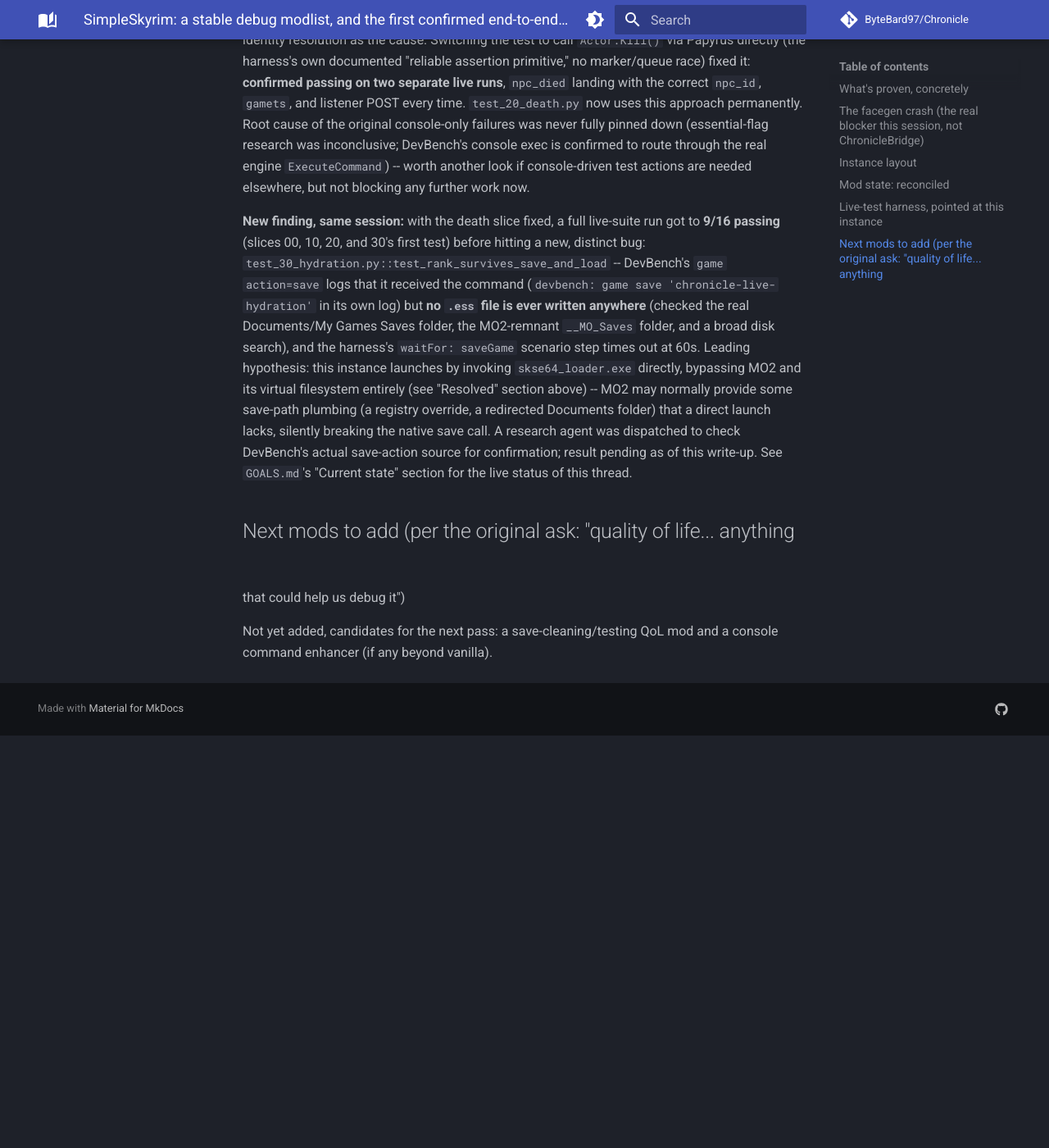
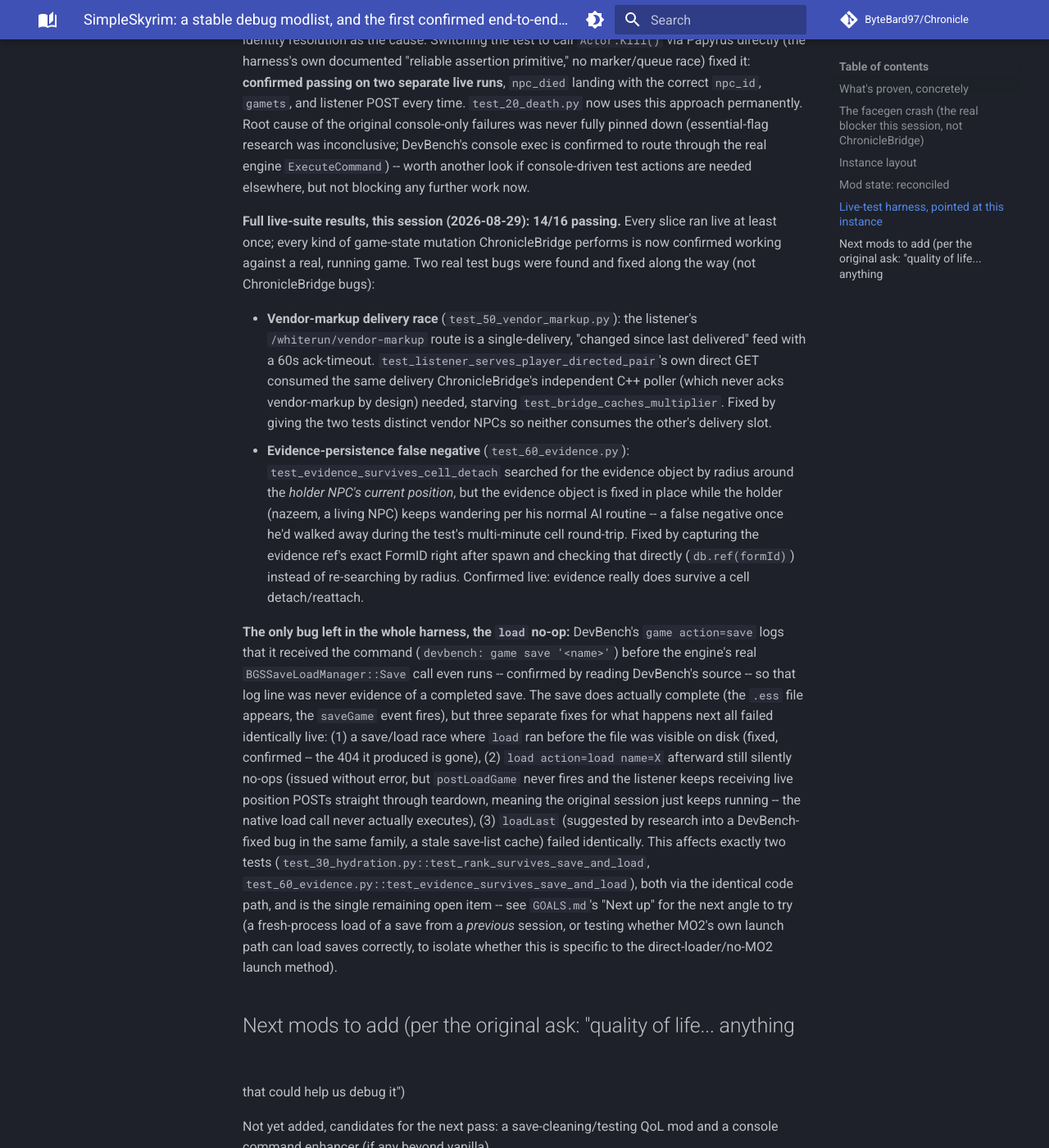
Before and after one commit to ByteBard97/Chronicle, an MkDocs documentation site: the page built from docs/design/simple-modlist-milestone.md, in a window 1280 px wide and 1400 px high, scrolled down 4669 px. Shown: the whole window at 82% size. Built offline with MkDocs 1.6.1 and Material for MkDocs 9.7.7, drawn with Linux system fonts in a browser that asks for light colours; comment, search, counter and statistics services are not loaded; before the commit the page ends 5566 px from its top, so only the background shows below that.

Commit message:
livetest: fix evidence-persistence false negative, 14/16 live tests now pass
test_evidence_survives_cell_detach searched for the evidence object by
radius around the holder NPC's current position, but the object is
fixed in place while the holder (nazeem) keeps wandering per his normal
AI routine -- a false negative once he'd walked off during the test's
multi-minute cell round-trip. Fixed by capturing the evidence ref's
exact FormID right after spawn and checking that directly instead of
re-searching by radius each time. Confirmed live: evidence really does
survive a cell detach/reattach, and (separately, still broken) hits the
same already-documented load no-op when the save/load test runs after
it.

Every slice in the live-test harness has now run against SimpleSkyrim
at least once. 14/16 tests pass; the remaining 2 failures share one
already-isolated root cause (game action=load silently no-ops).
Updated GOALS.md and the milestone doc with the final tally and the
next concrete angle to try on the load bug.

```diff
--- a/docs/design/simple-modlist-milestone.md
+++ b/docs/design/simple-modlist-milestone.md
@@ -232,24 +232,54 @@
 `ExecuteCommand`) -- worth another look if console-driven test actions
 are needed elsewhere, but not blocking any further work now.
 
-**New finding, same session:** with the death slice fixed, a full
-live-suite run got to **9/16 passing** (slices 00, 10, 20, and 30's
-first test) before hitting a new, distinct bug:
-`test_30_hydration.py::test_rank_survives_save_and_load` -- DevBench's
+**Full live-suite results, this session (2026-08-29): 14/16 passing.**
+Every slice ran live at least once; every kind of game-state mutation
+ChronicleBridge performs is now confirmed working against a real,
+running game. Two real test bugs were found and fixed along the way
+(not ChronicleBridge bugs):
+
+- **Vendor-markup delivery race** (`test_50_vendor_markup.py`): the
+  listener's `/whiterun/vendor-markup` route is a single-delivery,
+  "changed since last delivered" feed with a 60s ack-timeout.
+  `test_listener_serves_player_directed_pair`'s own direct GET consumed
+  the same delivery ChronicleBridge's independent C++ poller (which
+  never acks vendor-markup by design) needed, starving
+  `test_bridge_caches_multiplier`. Fixed by giving the two tests
+  distinct vendor NPCs so neither consumes the other's delivery slot.
+- **Evidence-persistence false negative** (`test_60_evidence.py`):
+  `test_evidence_survives_cell_detach` searched for the evidence object
+  by radius around the *holder NPC's current position*, but the
+  evidence object is fixed in place while the holder (nazeem, a living
+  NPC) keeps wandering per his normal AI routine -- a false negative
+  once he'd walked away during the test's multi-minute cell round-trip.
+  Fixed by capturing the evidence ref's exact FormID right after spawn
+  and checking that directly (`db.ref(formId)`) instead of re-searching
+  by radius. Confirmed live: evidence really does survive a cell
+  detach/reattach.
+
+**The only bug left in the whole harness, the `load` no-op:** DevBench's
 `game action=save` logs that it received the command
-(`devbench: game save 'chronicle-live-hydration'` in its own log) but
-**no `.ess` file is ever written anywhere** (checked the real
-Documents/My Games Saves folder, the MO2-remnant `__MO_Saves` folder,
-and a broad disk search), and the harness's `waitFor: saveGame` scenario
-step times out at 60s. Leading hypothesis: this instance launches by
-invoking `skse64_loader.exe` directly, bypassing MO2 and its virtual
-filesystem entirely (see "Resolved" section above) -- MO2 may normally
-provide some save-path plumbing (a registry override, a redirected
-Documents folder) that a direct launch lacks, silently breaking the
-native save call. A research agent was dispatched to check DevBench's
-actual save-action source for confirmation; result pending as of this
-write-up. See `GOALS.md`'s "Current state" section for the live status
-of this thread.
+(`devbench: game save '<name>'`) before the engine's real
+`BGSSaveLoadManager::Save` call even runs -- confirmed by reading
+DevBench's source -- so that log line was never evidence of a completed
+save. The save does actually complete (the `.ess` file appears, the
+`saveGame` event fires), but three separate fixes for what happens
+next all failed identically live: (1) a save/load race where `load` ran
+before the file was visible on disk (fixed, confirmed -- the 404 it
+produced is gone), (2) `load action=load name=X` afterward still
+silently no-ops (issued without error, but `postLoadGame` never fires
+and the listener keeps receiving live position POSTs straight through
+teardown, meaning the original session just keeps running -- the native
+load call never actually executes), (3) `loadLast` (suggested by
+research into a DevBench-fixed bug in the same family, a stale
+save-list cache) failed identically. This affects exactly two tests
+(`test_30_hydration.py::test_rank_survives_save_and_load`,
+`test_60_evidence.py::test_evidence_survives_save_and_load`), both via
+the identical code path, and is the single remaining open item -- see
+`GOALS.md`'s "Next up" for the next angle to try (a fresh-process load
+of a save from a *previous* session, or testing whether MO2's own
+launch path can load saves correctly, to isolate whether this is
+specific to the direct-loader/no-MO2 launch method).
 
 ## Next mods to add (per the original ask: "quality of life... anything
 that could help us debug it")
```
Also changed, not shown: 1 other file.
